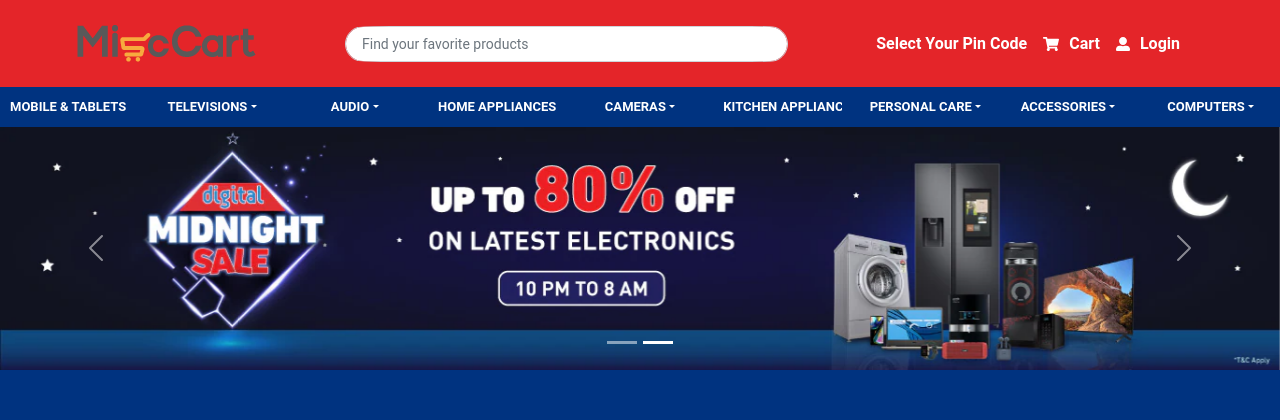
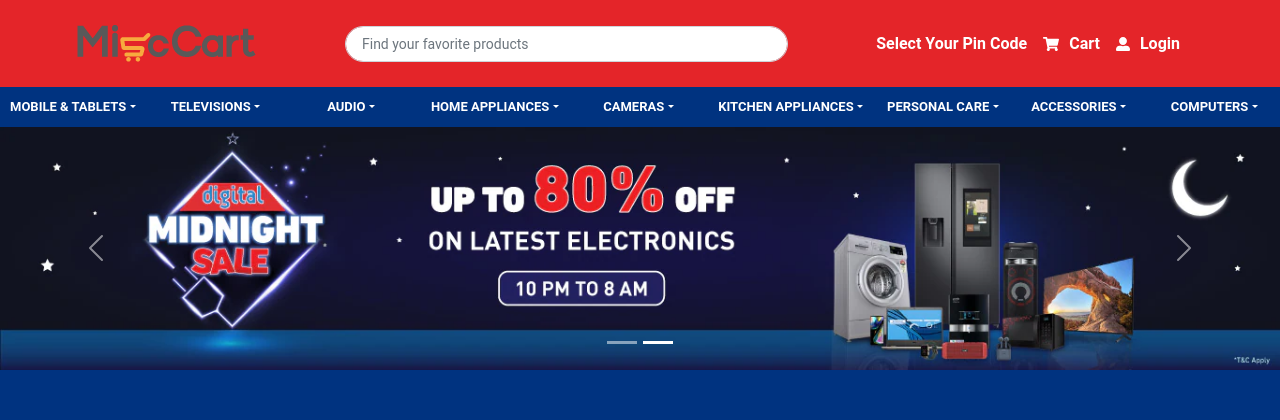
Before and after one commit to p9168247913/-kindhearted-stick-7099, a React (Create React App) app in the folder reliance/: page / in a window 1280 px wide. Shown: the top 420 px of the page. Built offline with nearby package versions, Linux system fonts and the light colour scheme.

Commit message:
drop-down-fix

```diff
--- a/reliance/src/assets/styles/style.css
+++ b/reliance/src/assets/styles/style.css
@@ -2,7 +2,7 @@
     margin: 0;
     padding: 0;
     font-family: Roboto,"system-ui",sans-serif;
-    overflow-x: hidden;
+    /* overflow-x: hidden; */
 }
 .nav-main{
     width: 90%;
@@ -60,7 +60,7 @@
     padding: 10px;
     color: white;
 }
-
+/* .dropdown-menu { position:relative !important } */
 .drop-menu-text > .nav-link{
     font-size: 13px;
     transform: 0.4s;
```
